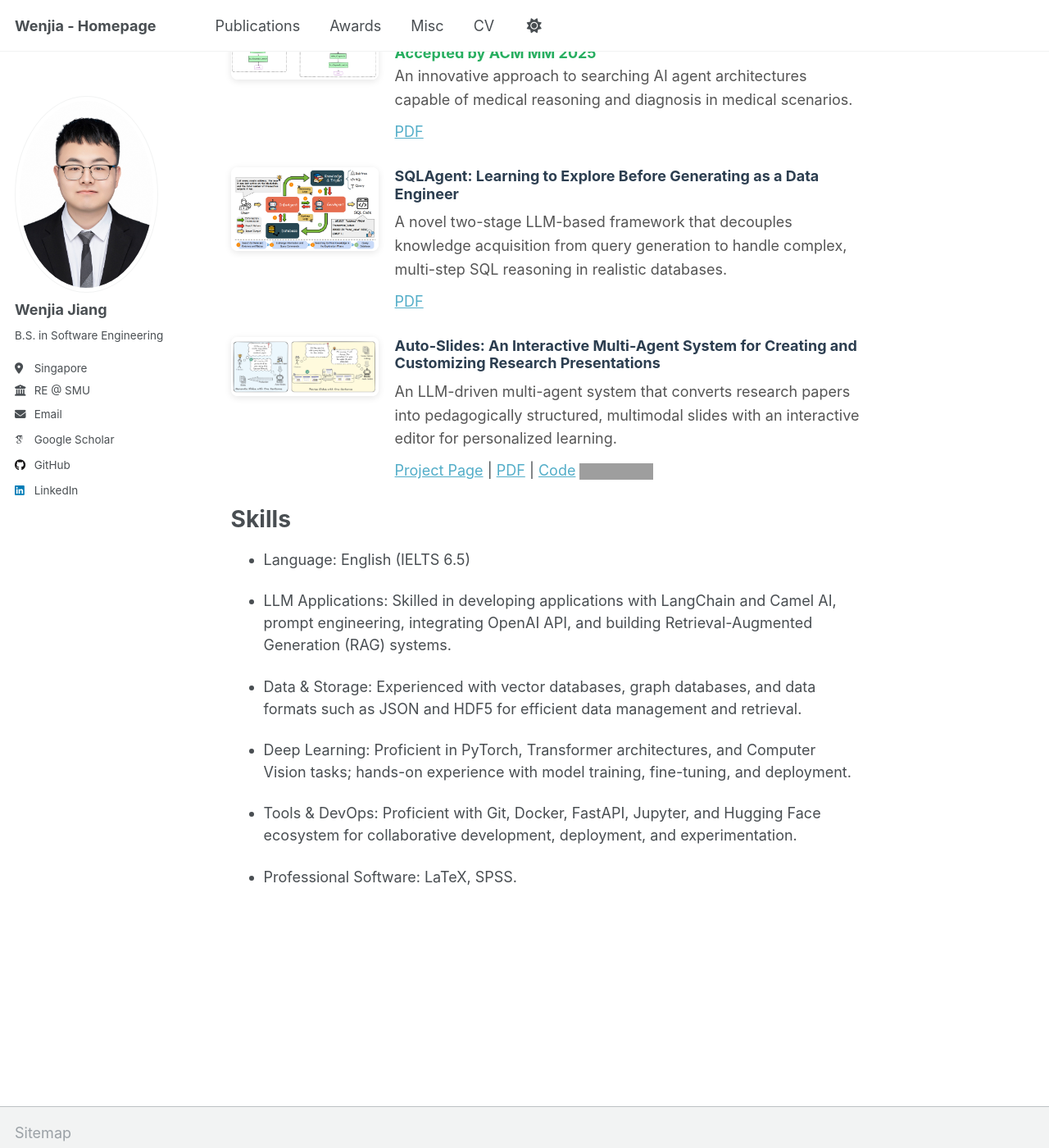
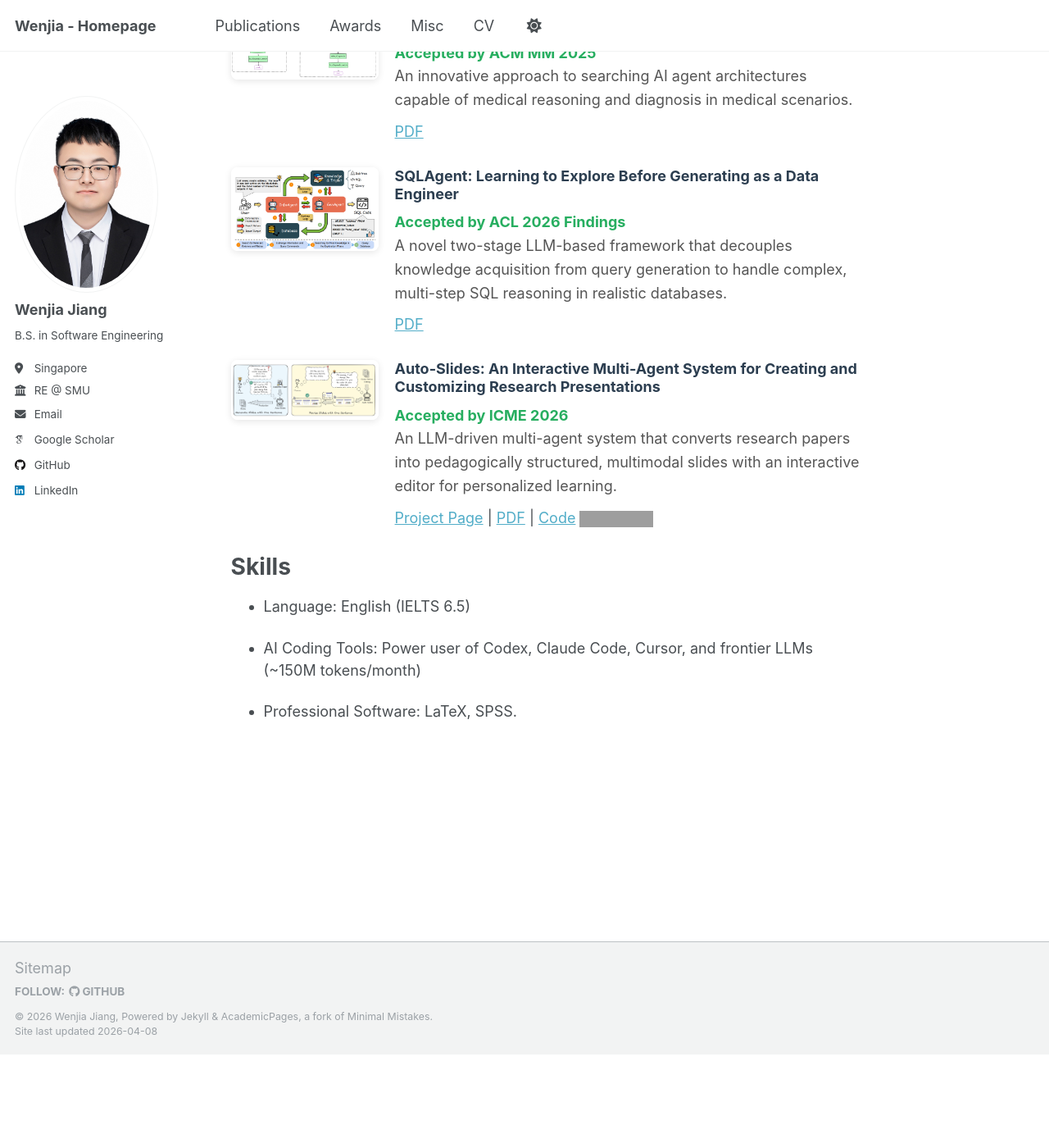
Before and after one commit to jwj1342/jwj1342.github.io, a Jekyll site: the page built from _pages/about.md, in a window 1280 px wide and 1400 px high, scrolled down 675 px. Shown: the whole window at 82% size. Built offline with Jekyll 4.4.1, drawn with Linux system fonts in a browser that asks for light colours; some web fonts are replaced; a script that is not in the unit is left out; after the commit the page ends 1961 px from its top, so only the background shows below that; grey boxes are pictures that could not be loaded.

Commit message:
Update research projects with recent acceptance statuses and revise skills section

```diff
--- a/_pages/about.md
+++ b/_pages/about.md
@@ -56,6 +56,7 @@ My current research interests lie in large language models (LLMs), multimodal le
   <div style="flex: 1;">
     <h3 style="margin-top: 0; color: #2c3e50;">SQLAgent: Learning to Explore Before Generating as a Data Engineer</h3>
     <p style="margin: 10px 0; line-height: 1.6; color: #555;">
+      <strong style="color: #27ae60;">Accepted by ACL 2026 Findings</strong><br>
       A novel two-stage LLM-based framework that decouples knowledge acquisition from query generation to handle complex, multi-step SQL reasoning in realistic databases.
     </p>
     <div>
@@ -71,6 +72,7 @@ My current research interests lie in large language models (LLMs), multimodal le
   <div style="flex: 1;">
     <h3 style="margin-top: 0; color: #2c3e50;">Auto-Slides: An Interactive Multi-Agent System for Creating and Customizing Research Presentations</h3>
     <p style="margin: 10px 0; line-height: 1.6; color: #555;">
+      <strong style="color: #27ae60;">Accepted by ICME 2026</strong><br>
       An LLM-driven multi-agent system that converts research papers into pedagogically structured, multimodal slides with an interactive editor for personalized learning.
     </p>
     <div>
@@ -83,12 +85,6 @@ My current research interests lie in large language models (LLMs), multimodal le
 
 - Language: English (IELTS 6.5)
 
-- LLM Applications: Skilled in developing applications with LangChain and Camel AI, prompt engineering, integrating OpenAI API, and building Retrieval-Augmented Generation (RAG) systems.
-
-- Data & Storage: Experienced with vector databases, graph databases, and data formats such as JSON and HDF5 for efficient data management and retrieval.
-
-- Deep Learning: Proficient in PyTorch, Transformer architectures, and Computer Vision tasks; hands-on experience with model training, fine-tuning, and deployment.
-
-- Tools & DevOps: Proficient with Git, Docker, FastAPI, Jupyter, and Hugging Face ecosystem for collaborative development, deployment, and experimentation.
+- AI Coding Tools: Power user of Codex, Claude Code, Cursor, and frontier LLMs (~150M tokens/month)
 
 - Professional Software: LaTeX, SPSS.
```
Also changed, not shown: 1 other file.
